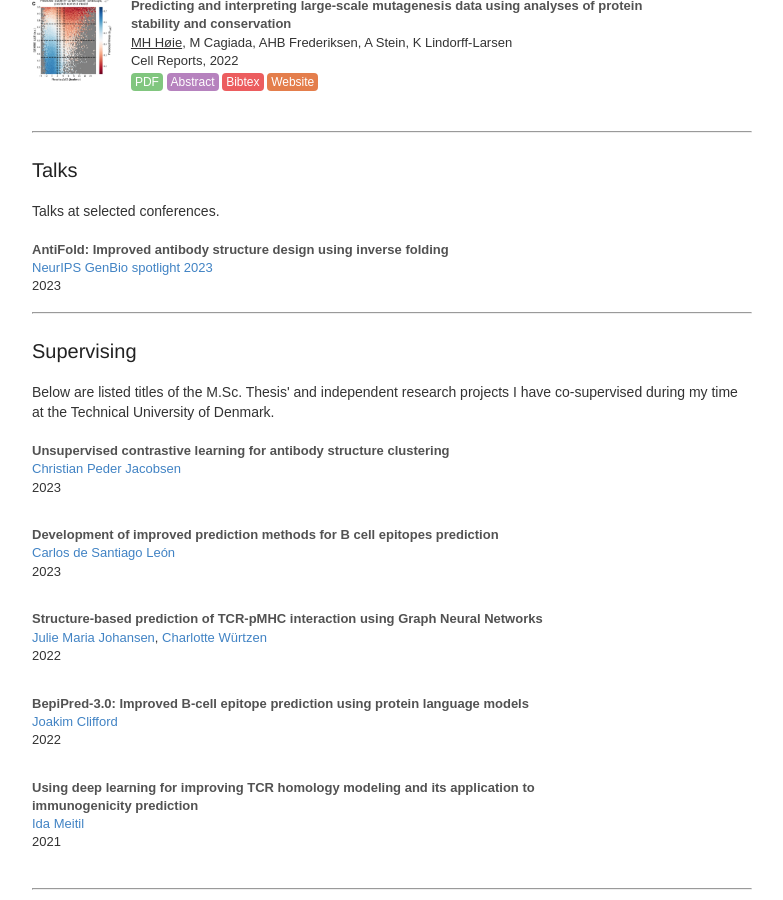
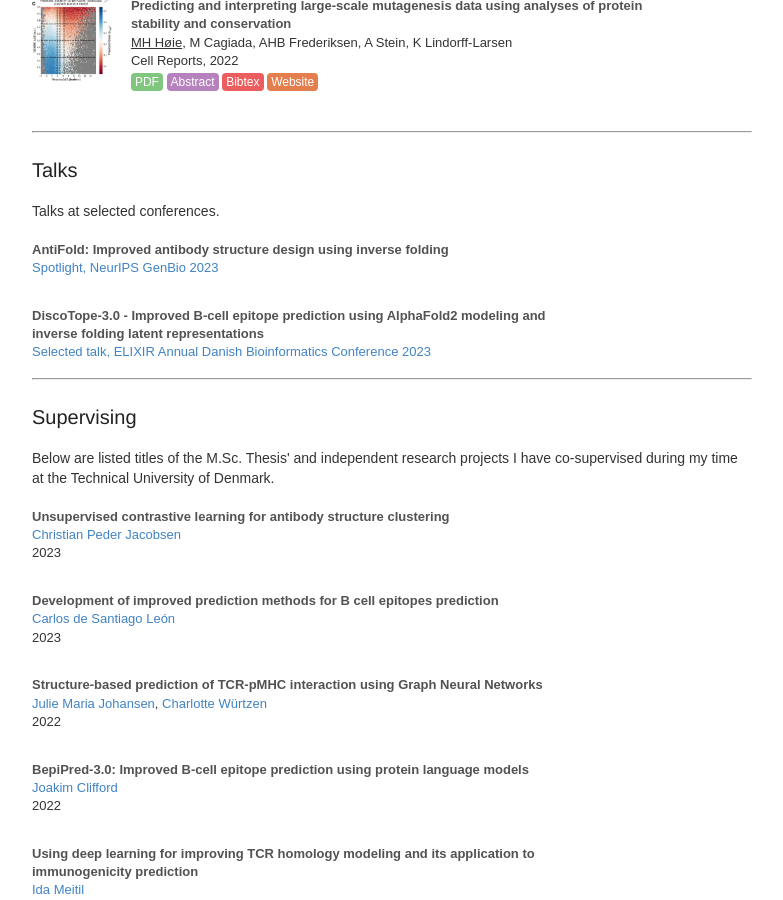
Before and after one commit to Magnushhoie/magnushhoie.github.io, a Jekyll site: the page built from index.html, in a window 1280 px wide and 900 px high, scrolled down 1177 px. Shown: the whole window, without its empty margins (248-1031 px from the left). Built offline with Jekyll 4.4.1, drawn with Linux system fonts in a browser that asks for light colours.

Commit message:
Update index.html

```diff
--- a/index.html
+++ b/index.html
@@ -159,9 +159,16 @@ Talks at selected conferences.
 <div class="publication">
     <p>
       <b><a style="color:#525252; padding:0px 0px" >AntiFold: Improved antibody structure design using inverse folding </b></a><br>
-        <a href=https://neurips.cc/virtual/2023/74695 >NeurIPS GenBio spotlight 2023</a>
+        <a href=https://neurips.cc/virtual/2023/74695 >Spotlight, NeurIPS GenBio 2023</a>
         <br>
-        2023
+    </p>
+</div>
+
+<br>
+<div class="publication">
+    <p>
+      <b><a style="color:#525252; padding:0px 0px" >DiscoTope-3.0 - Improved B-cell epitope prediction using AlphaFold2 modeling and inverse folding latent representations </b></a><br>
+        <a href=https://eventsignup.ku.dk/elixirdenmark-danishbioinformaticsconference/conference-programme >Selected talk, ELIXIR Annual Danish Bioinformatics Conference 2023</a>
         <br>
     </p>
 </div>
```
